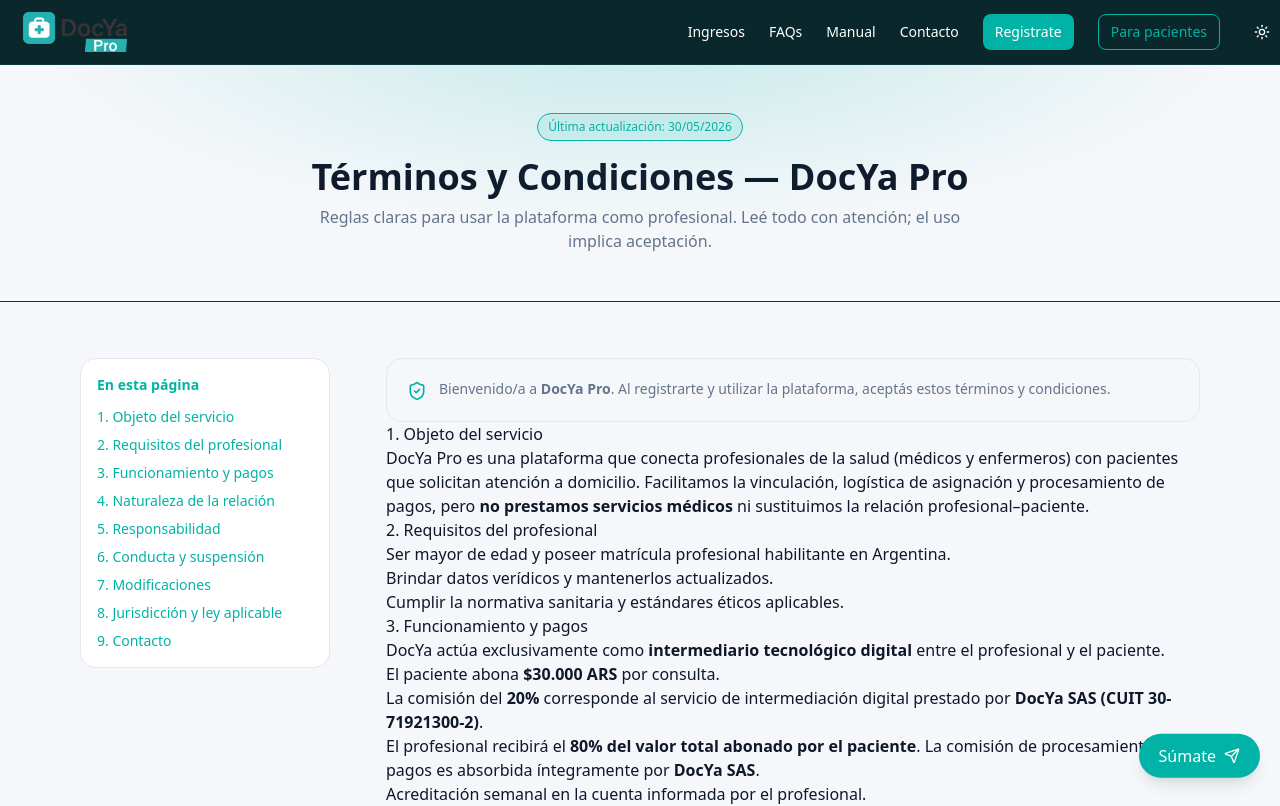
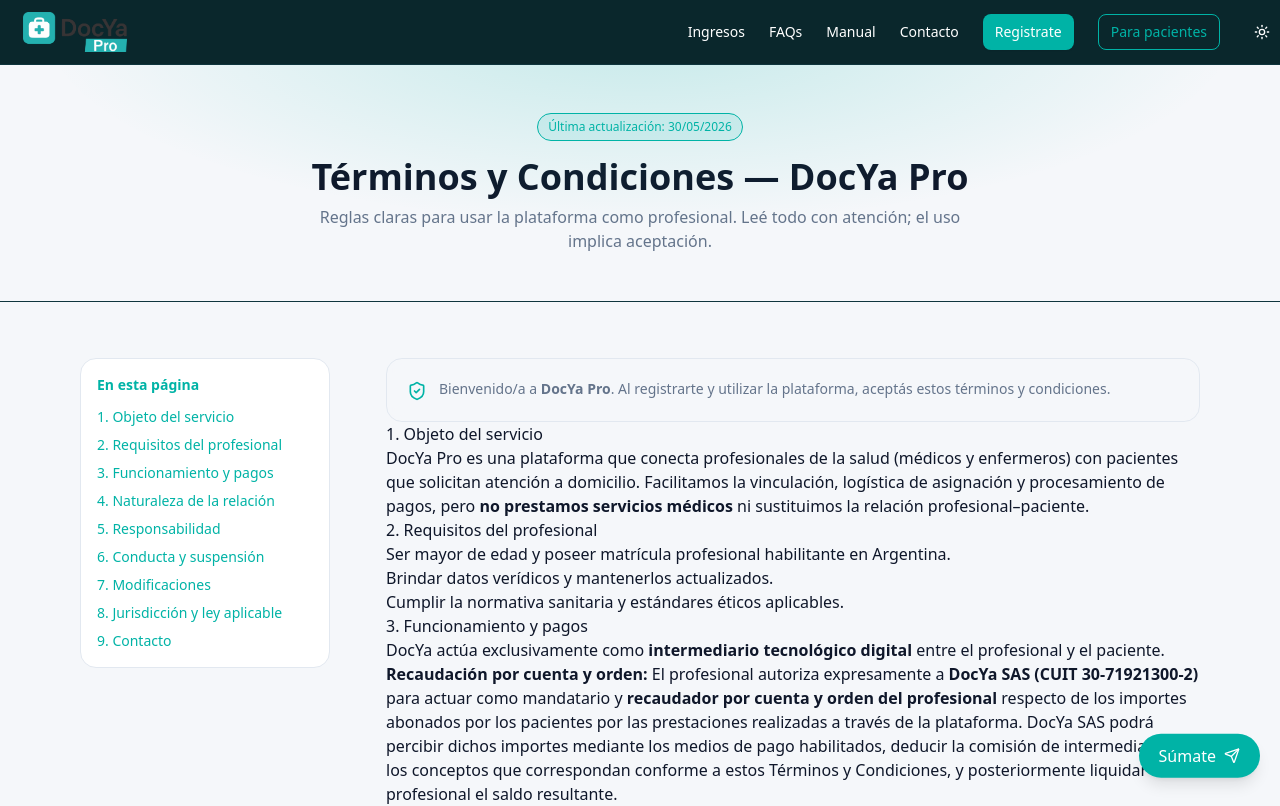
Before and after one commit to facu1391/DocYA, a Next.js app: page /legal/pro/terminos in a window 1280 px wide. Shown: the top 806 px of the page. Built offline with nearby package versions, Linux system fonts and the light colour scheme.

Commit message:
update professional payment terms

```diff
--- a/src/app/legal/pro/terminos/page.tsx
+++ b/src/app/legal/pro/terminos/page.tsx
@@ -142,6 +142,9 @@
                   DocYa actúa exclusivamente como <strong>intermediario tecnológico digital</strong> entre el profesional y el paciente.
                 </li>
                 <li>
+                  <strong>Recaudación por cuenta y orden:</strong> El profesional autoriza expresamente a <strong>DocYa SAS (CUIT 30-71921300-2)</strong> para actuar como mandatario y <strong>recaudador por cuenta y orden del profesional</strong> respecto de los importes abonados por los pacientes por las prestaciones realizadas a través de la plataforma. DocYa SAS podrá percibir dichos importes mediante los medios de pago habilitados, deducir la comisión de intermediación y los conceptos que correspondan conforme a estos Términos y Condiciones, y posteriormente liquidar al profesional el saldo resultante.
+                </li>
+                <li>
                   El paciente abona <strong>$30.000 ARS</strong> por consulta.
                 </li>
                 <li>
```
